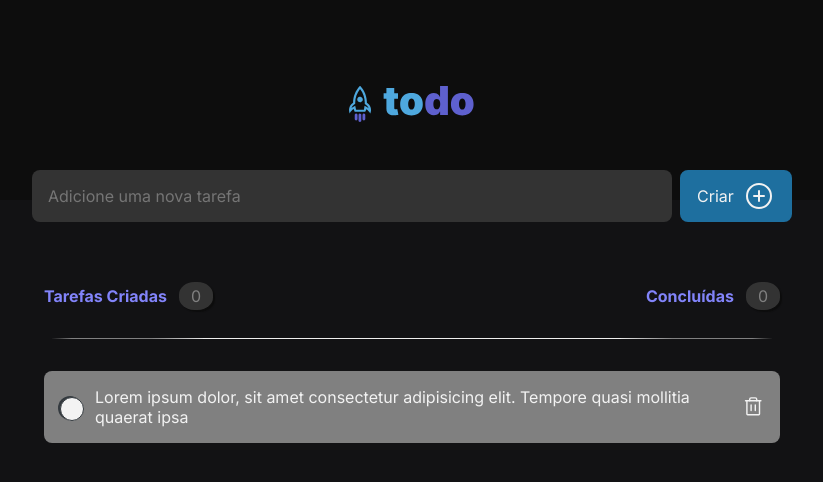
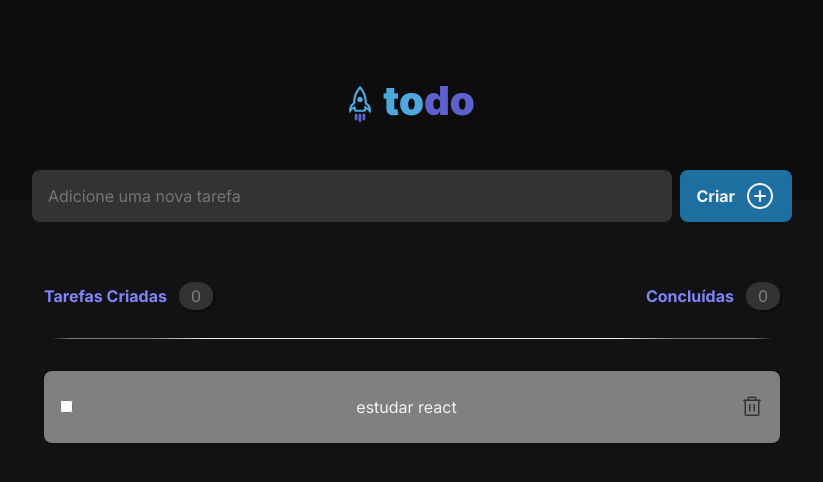
Before and after one commit to bryumi/to-do-list-react, a React (Vite) app: page / in a window 1280 px wide. Shown: the top 482 px of the page, without its empty margins (228-1051 px from the left). Built offline with nearby package versions, Linux system fonts and the light colour scheme.

Commit message:
add funcionalidades componentes

```diff
--- a/src/App.tsx
+++ b/src/App.tsx
@@ -1,10 +1,10 @@
 import { useState } from 'react'
 import reactLogo from './assets/react.svg'
 import styles from './App.module.css'
+import { Header } from './components/Header'
+import { Main } from './components/Main'
 
-import { Header } from './components/Header'
-import { Input } from './components/Input'
-import { Tasks } from './components/Tasks'
+
 
 export function App() {
   return (
@@ -12,14 +12,9 @@ export function App() {
         <Header/>
 
         <div className={styles.inputContent}>
-          <Input/>
+          <Main/>
         </div>
 
-        <main>
-          <div className={styles.tasks}>
-            <Tasks/>
-          </div>
-        </main>
     </div>
   )
 
--- a/src/components/Input.module.css
+++ /dev/null
@@ -1,44 +0,0 @@
-.formContent{
-    display: flex;
-    justify-content: center;
-    gap: 0.5rem;
-
-    margin-top: calc(0px - 1.5rem - 6px);
-}
-
-.input {
-    width: 40rem;
-    height: 3.25rem;
-    border-radius: 8px;
-    background: var(--gray-400);
-    color: var(--gray-100);
-    padding: 1rem 1rem;
-    border: 1px ;
-}
-
-.createButton{
-    display: flex;
-    align-items: center;
-    justify-content: space-evenly;
-
-    border-radius: 8px;
-    background: var(--blue-dark);
-    color: var(--gray-100);
-    border: 0;
-
-    width: 7rem;
-    height: 3.25rem;
-    padding: 0.5rem;
-
-    cursor: pointer;
-    transition: 0.2s;
-}
-
-.createButton:hover{
-    background: var(--blue);
-}
-
-.input:focus {
-    outline: transparent;
-    box-shadow: 0 0 0 2px var(--purple);
-}
--- a/src/components/Input.tsx
+++ /dev/null
@@ -1,15 +0,0 @@
-import styles from './Input.module.css'
-import { PlusCircle } from 'phosphor-react'
-
-export function Input() {
-    return (
-        <form className={styles.formContent}>
-            <input  className={styles.input}
-                    placeholder='Adicione uma nova tarefa'></input>
-            <button className= {styles.createButton} type="submit">
-                Criar
-                <PlusCircle size={32} />
-            </button>
-       </form>
-    )
-}
--- /dev/null
+++ b/src/components/Main.module.css
@@ -0,0 +1,102 @@
+.formContent{
+    display: flex;
+    justify-content: center;
+    gap: 0.5rem;
+
+    margin-top: calc(0px - 1.5rem - 6px);
+}
+
+.input {
+    width: 40rem;
+    height: 3.25rem;
+    border-radius: 8px;
+    background: var(--gray-400);
+    color: var(--gray-100);
+    padding: 1rem 1rem;
+    border: 1px ;
+    line-height: 1.6;
+}
+
+.createButton{
+    display: flex;
+    align-items: center;
+    justify-content: space-evenly;
+
+    border-radius: 8px;
+    background: var(--blue-dark);
+    color: var(--gray-100);
+    border: 0;
+    font-weight: bold;
+
+    width: 7rem;
+    height: 3.25rem;
+    padding: 0.5rem;
+
+    cursor: pointer;
+    transition: 0.2s;
+}
+
+.formContent button[type=submit]:not(:disabled):hover{
+    background: var(--blue);
+}
+
+button[type=submit]:disabled{
+    cursor: not-allowed;
+}
+
+.input:focus {
+    outline: transparent;
+    box-shadow: 0 0 0 2px var(--purple);
+}
+main{
+    display: flex;
+    flex-direction: column;
+    align-items: center;
+    justify-content: center;
+}
+.tasksHeader {
+    display: flex;
+    align-items: center;
+    justify-content: space-between;
+
+    margin-top: 4rem;
+    width: 46rem;
+}
+
+.tasksCreated strong{
+    margin-right: 0.75rem;
+    color: var(--purple);
+}
+
+.tasksCreated span {
+    background: var(--gray-400);
+    padding: 0.25rem 0.75rem;
+    border-radius: 45%;
+    box-shadow: 2px 2px 1px 0px var(--gray-700);
+}
+
+.tasksFinished strong{
+    margin-right: 0.75rem;
+    color: var(--purple);
+}
+
+.tasksFinished span {
+    background: var(--gray-400);
+    padding: 0.25rem 0.75rem;
+    border-radius: 45%;
+    box-shadow: 2px 2px 1px 0px var(--gray-700);
+}
+
+hr {
+    margin-top: 2rem;
+    color: var(--gray-400);
+    border-top: 0.5px;
+    border-radius: 80%;
+}
+
+.tasksContent{
+    width: 46rem;
+
+    display: flex;
+    flex-direction: column;
+}
--- /dev/null
+++ b/src/components/Main.tsx
@@ -0,0 +1,87 @@
+import styles from './Main.module.css';
+import { PlusCircle } from 'phosphor-react';
+import { ChangeEvent, FormEvent, InvalidEvent, useState } from 'react';
+import { Tasks } from './Tasks'
+
+
+
+export function Main() {
+    const [tasks, setTasks] = useState([
+        'estudar react'
+    ]);
+    const [newTask, setNewTask] = useState('');
+
+    function handleNewTaskChange(event: ChangeEvent<HTMLInputElement>) {
+        event.target.setCustomValidity('')
+        setNewTask(event.target.value)
+        console.log(event.target.value)
+    }
+
+    function handleCreateNewTask(event: FormEvent) {
+        event.preventDefault()
+
+        setTasks([...tasks, newTask]);
+        setNewTask('');
+        console.log(setTasks)
+    }
+
+    function handleNewTaskInvalid(event: InvalidEvent<HTMLInputElement>) {
+        event.target.setCustomValidity('Esse campo é obrigatório!')
+    }
+
+    const isNewTaskEmpty = newTask.length === 0
+    return (
+        <main>
+            <form className={styles.formContent} onSubmit={handleCreateNewTask}>
+
+                <input
+                    className={styles.input}
+                    name='task'
+                    value={newTask}
+                    onChange={handleNewTaskChange}
+                    onInvalid={handleNewTaskInvalid}
+                    placeholder='Adicione uma nova tarefa'>
+
+                </input>
+                <button
+                    className={styles.createButton}
+                    type="submit"
+
+                    disabled={isNewTaskEmpty}
+                >
+                    Criar
+                    <PlusCircle size={32} />
+                </button>
+            </form>
+
+            <div>
+                <header className={styles.tasksHeader}>
+                    <div className={styles.tasksCreated}>
+                        <strong>Tarefas Criadas</strong>
+                        <span>0</span>
+                    </div>
+
+                    <div className={styles.tasksFinished}>
+                        <strong>Concluídas</strong>
+                        <span>0</span>
+                    </div>
+                </header>
+
+                <hr />
+
+                <div className={styles.tasksContent}>
+                    <div className={styles.taskList}>
+                        {tasks.map(task => {
+                            return (
+                                <Tasks
+                                    content={task}
+
+                                />
+                            )
+                        })}
+                    </div>
+                </div>
+            </div>
+        </main>
+    )
+}
--- a/src/components/Posts.module.css
+++ /dev/null
@@ -1,57 +0,0 @@
-.postsContent{
-    margin-top: 2rem;
-    display: flex;
-    align-items: center;
-    justify-content: space-between;
-
-    background: var(--gray-300);
-    color: var(--gray-100);
-    border-radius: 8px;
-
-    height: 4.5rem;
-
-    padding: 1rem;
-}
-.checkboxCircle input[type="checkbox"] {
-    display: none;
-}
-
-.checkboxCircle label{
-    display: block;
-    position: relative;
-    padding-left: 35px;
-    margin-bottom: 20px;
-    cursor: pointer;
-}
-
-
-.checkboxCircle label:last-child > input[type="checkbox"]   {
-    margin-bottom: 0;
-}
-
-.checkboxCircle label:before{
-    content: "";
-    display: block;
-    width: 1.4em;
-    height: 1.4em;
-    border: 1px solid #343a3f;
-    border-radius: 1em;
-    position: absolute;
-    left: 0;
-    top: 0;
-    transition: all 0.2s;
-    background: #f3f3f3;
-    box-shadow: -2px -1px 0 #343a3f;
-}
-.checkboxCircle label:before > input[type="checkbox"]:hover {
-    border: 1px solid #343a3f;
-    box-shadow: 2px 1px 0 #343a3f;
-}
-.checkboxCircle label:before >  input[type="checkbox"]:checked{
-    border-radius: 1em;
-    border: 2px solid #fff;
-    width: 1.15em;
-    height: 1.15em;
-    background: #50565a;
-    box-shadow: 2px 1px 0 #50565a;
-}
--- a/src/components/Posts.tsx
+++ /dev/null
@@ -1,17 +0,0 @@
-import styles from './Posts.module.css';
-import { Trash } from 'phosphor-react'
-
-export function Posts() {
-    return (
-            <div className={styles.postsContent}>
-               <div className={styles.checkboxCircle}>
-                    <label>
-                        <input type='checkbox' />
-                    </label>
-                </div>
-                    <span>Lorem ipsum dolor, sit amet consectetur adipisicing elit. Tempore quasi mollitia quaerat ipsa</span>
-                    <Trash size={24}/>
-
-            </div>
-    )
-}
--- a/src/components/Tasks.module.css
+++ b/src/components/Tasks.module.css
@@ -1,46 +1,29 @@
-.tasksHeader {
+.postsContent{
+    margin-top: 2rem;
     display: flex;
     align-items: center;
     justify-content: space-between;
 
-    margin-top: 4rem;
-    width: 46rem;
+    background: var(--gray-300);
+    color: var(--gray-100);
+    border-radius: 8px;
+
+    height: 4.5rem;
+
+    padding: 1rem;
+}
+.postsContent button {
+    background: transparent;
+    border: 0;
+    color: var(--gray-400);
+    cursor: pointer;
+
+    display: flex;
+    align-items: center;
+
+    border-radius: 2px;
 }
 
-.tasksCreated strong{
-    margin-right: 0.75rem;
-    color: var(--purple);
+.postsContent button:hover{
+    color: var(--danger);
 }
-
-.tasksCreated span {
-    background: var(--gray-400);
-    padding: 0.25rem 0.75rem;
-    border-radius: 45%;
-    box-shadow: 2px 2px 1px 0px var(--gray-700);
-}
-
-.tasksFinished strong{
-    margin-right: 0.75rem;
-    color: var(--purple);
-}
-
-.tasksFinished span {
-    background: var(--gray-400);
-    padding: 0.25rem 0.75rem;
-    border-radius: 45%;
-    box-shadow: 2px 2px 1px 0px var(--gray-700);
-}
-
-hr {
-    margin-top: 2rem;
-    color: var(--gray-400);
-    border-top: 0.5px;
-    border-radius: 80%;
-}
-
-.tasksContent{
-    width: 46rem;
-
-    display: flex;
-    flex-direction: column;
-}
--- a/src/components/Tasks.tsx
+++ b/src/components/Tasks.tsx
@@ -1,29 +1,33 @@
 import styles from './Tasks.module.css';
-import { TaskEmpty } from './TaskEmpty';
-import { Posts } from './Posts';
+import { Trash } from 'phosphor-react'
+import { useState } from 'react'
 
+interface TaskProps {
+    content: string;
+    // onDeleteComment: (comment: string) => void;
+}
+export function Tasks({content} : TaskProps) {
+    // const [checked, setChecked] = useState(false);
+    // const handleChecked = () => {
+    //     setChecked(!checked);
+    // };
+    // const checkedClass = checked ? 'checked' : '';
+    // const containerClass = `checkbox ${checkedClass}`.trim()
+    return (
+            <div className={styles.postsContent}>
+               <div className={styles.checkboxCircle}>
+                    <label>
+                        <input
+                        type='checkbox'
+                         />
+                    </label>
+                </div>
+                    <span>{content}</span>
+                    <button title='Deletar comentário'>
+                            <Trash size={24}/>
 
-export function Tasks() {
-    return (
-       <div>
-            <header className= {styles.tasksHeader}>
-                <div className={styles.tasksCreated}>
-                    <strong>Tarefas Criadas</strong>
-                    <span>0</span>
-                </div>
+                    </button>
 
-                <div className={styles.tasksFinished}>
-                    <strong>Concluídas</strong>
-                    <span>0</span>
-                </div>
-            </header>
-
-            <hr />
-
-            <div className={styles.tasksContent}>
-              {/* <TaskEmpty/>  */}
-               <Posts/>
             </div>
-       </div>
     )
 }
```
